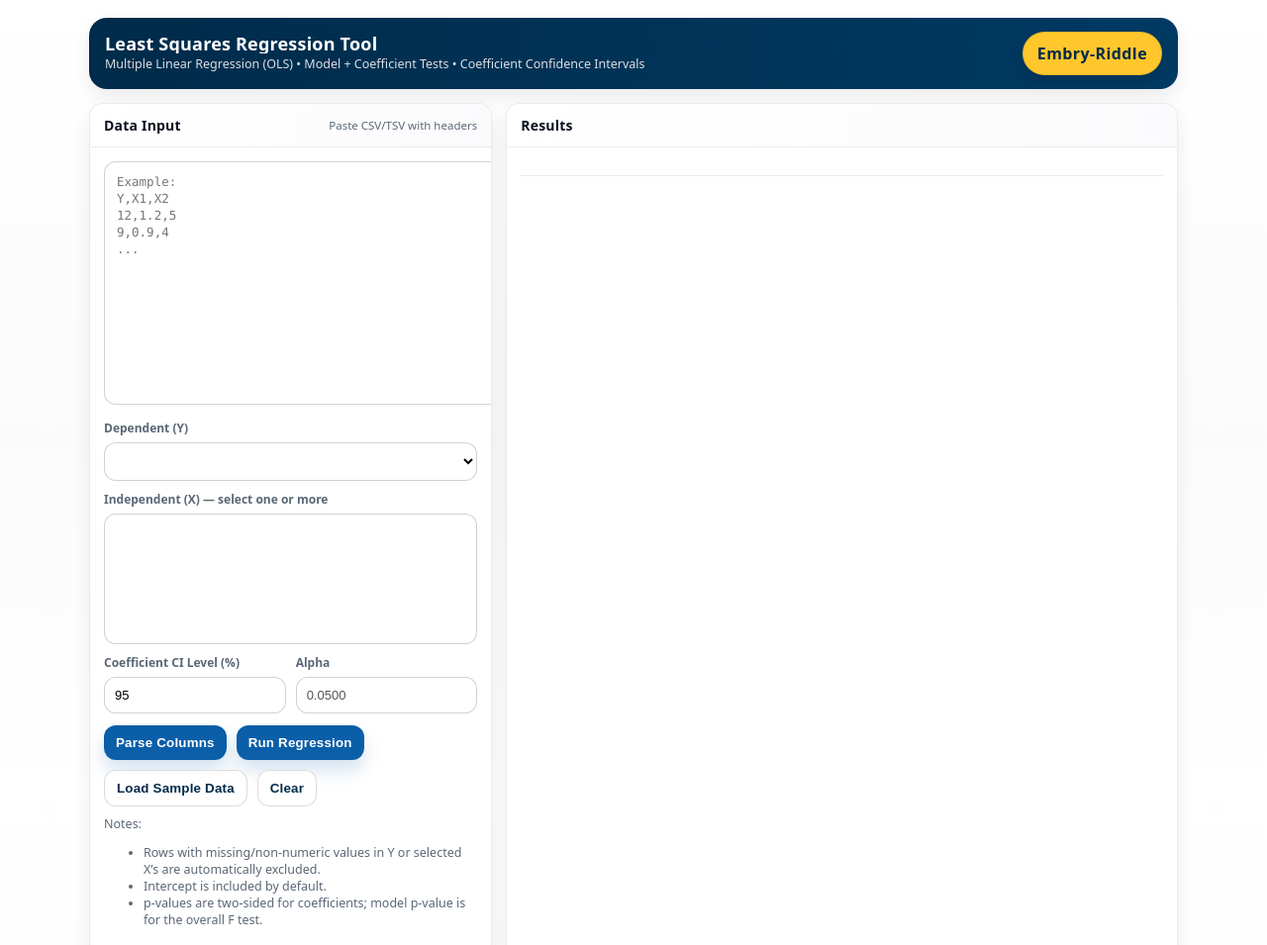
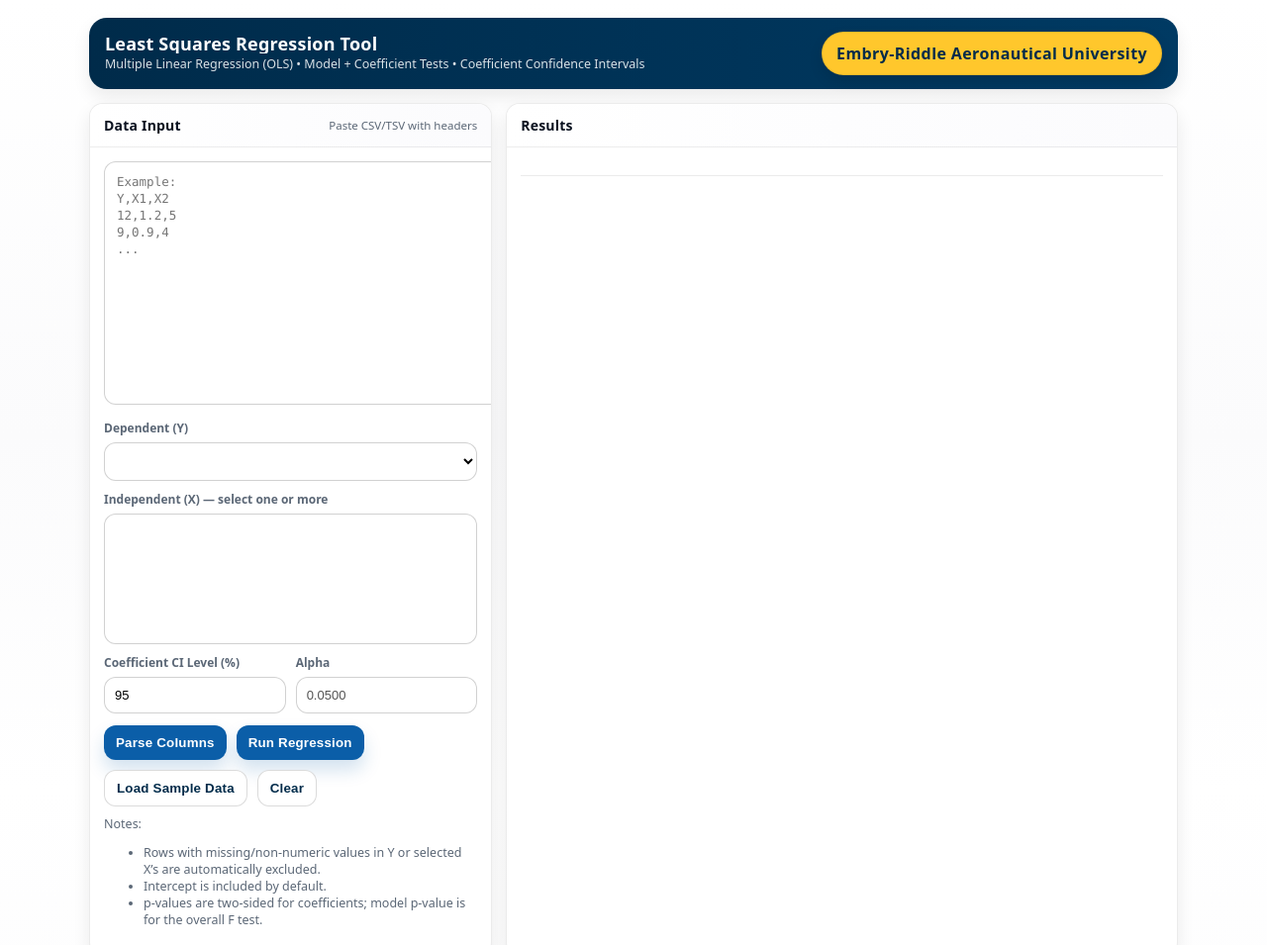
Before and after one commit to Mathwiz961/LinearRegression, a plain HTML site: page index.html in a window 1280 px wide. Shown: the top 955 px of the page at 99% size. Drawn offline with Linux system fonts and the light colour scheme.

Commit message:
Update index.html

```diff
--- a/index.html
+++ b/index.html
@@ -309,7 +309,7 @@
         <div class="apptitle">Least Squares Regression Tool</div>
         <div class="subtitle">Multiple Linear Regression (OLS) • Model + Coefficient Tests • Coefficient Confidence Intervals</div>
       </div>
-      <div class="erauOval">Embry-Riddle</div>
+      <div class="erauOval">Embry-Riddle Aeronautical University</div>
     </div>
 
     <div class="grid">
```
